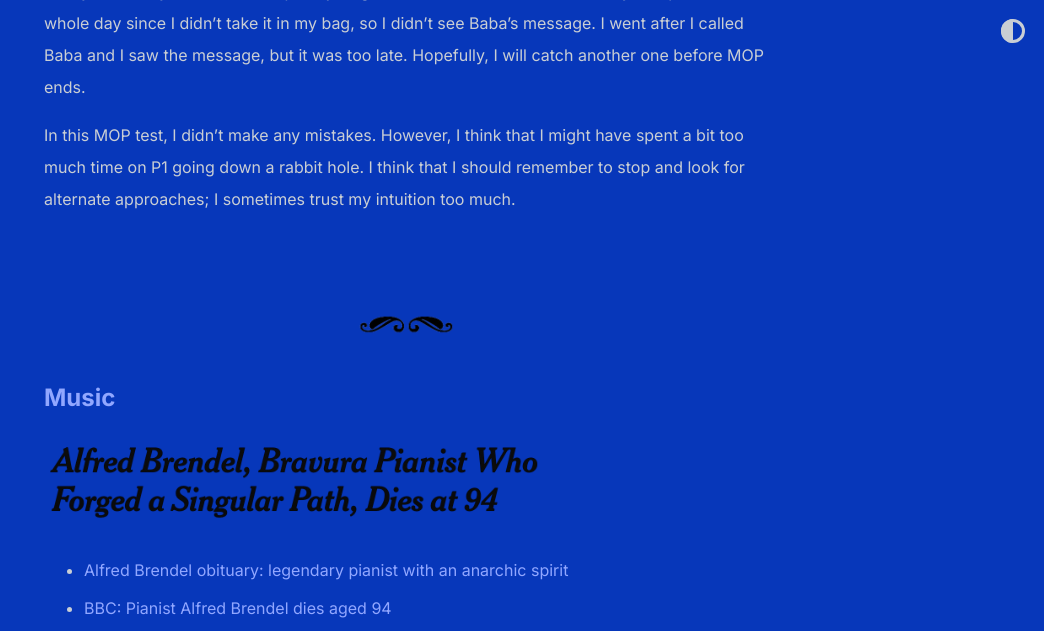
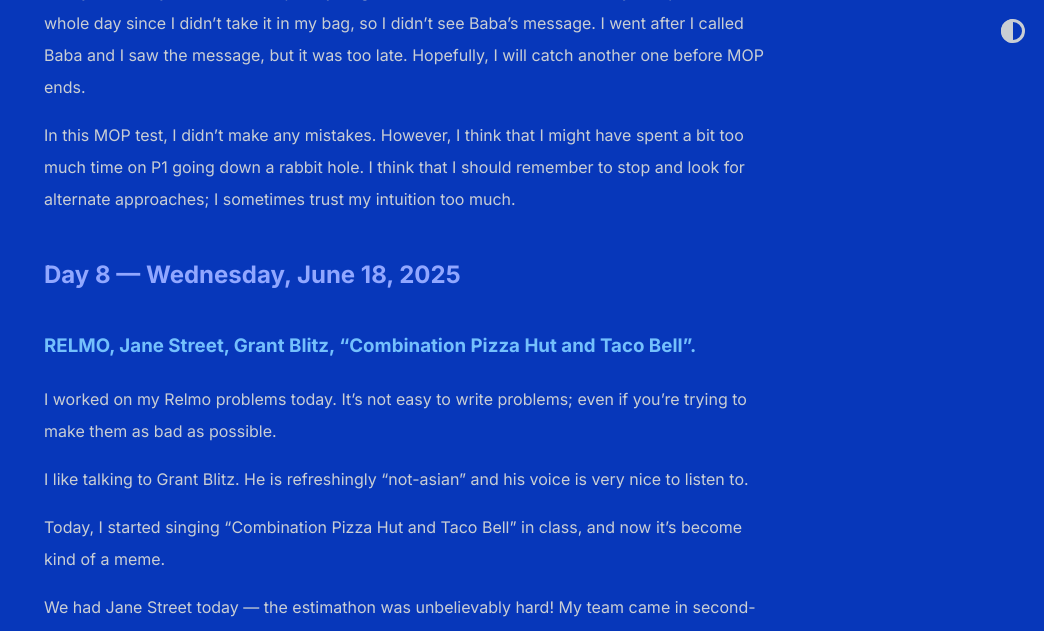
Before and after one commit to shihankanungo/shihankanungo.github.io, a Jekyll site: the page built from mop.md, in a window 1280 px wide and 1400 px high, scrolled down 9874 px. Shown: the top 631 px of the window, without its empty margins (236-1280 px from the left). Built offline with Jekyll 4.4.1, drawn with Linux system fonts in a browser that asks for light colours; some of the changed text lies outside the part shown.

Commit message:
Update mop.md

```diff
--- a/mop.md
+++ b/mop.md
@@ -138,6 +138,23 @@
 
 In this MOP test, I didn’t make any mistakes. However, I think that I might have spent a bit too much time on P1 going down a rabbit hole. I think that I should remember to stop and look for alternate approaches; I sometimes trust my intuition too much.
 
+
+## [Day 8 &mdash; Wednesday, June 18, 2025](#day-8)
+
+### RELMO, Jane Street, Grant Blitz, "Combination Pizza Hut and Taco Bell".
+
+I worked on my Relmo problems today. It’s not easy to write problems; even if you’re trying to make them as bad as possible.
+
+I like talking to Grant Blitz. He is refreshingly “not-asian” and his voice is very nice to listen to.
+
+Today, I started singing “Combination Pizza Hut and Taco Bell” in class, and now it’s become kind of a meme.
+
+We had Jane Street today &mdash; the estimathon was unbelievably hard! My team came in second-to-last!!
+
+<p align="center"><img src="/images/mop8.png" width="500"/> <br> <span style="color: gray"> Estimathon! L to R: Daniel, Kevin, Tarun, Aryan, (also Michael, Oron). </span> </p>
+
+MOP test 3 is tomorrow; I want to make this my “comeback”. I would like to solve a hard problem; a problem that I’m proud of doing.
+
 <br><br>
 
 ![separator](images/sep.png)
```
